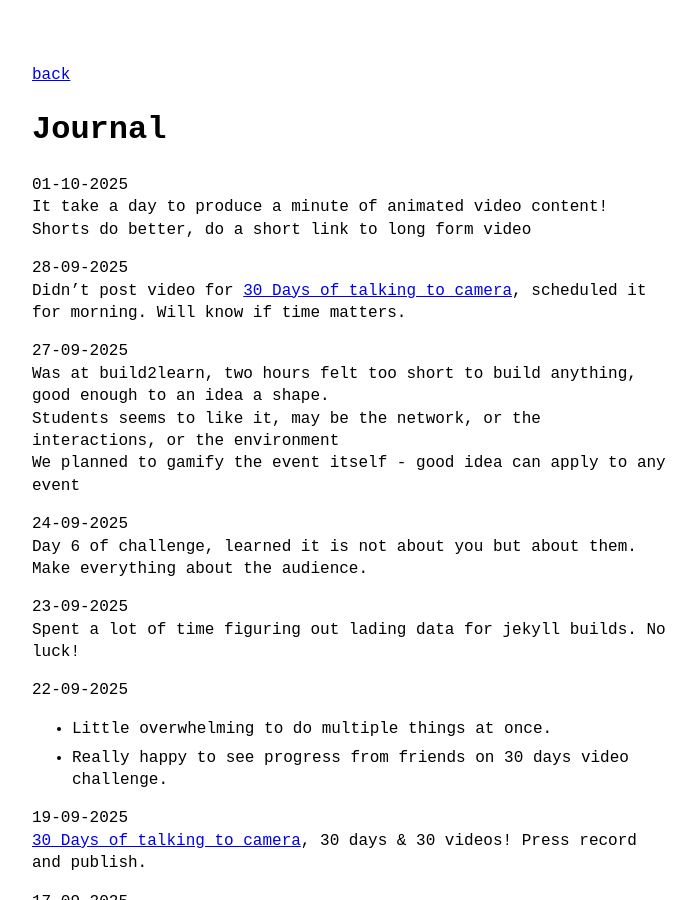
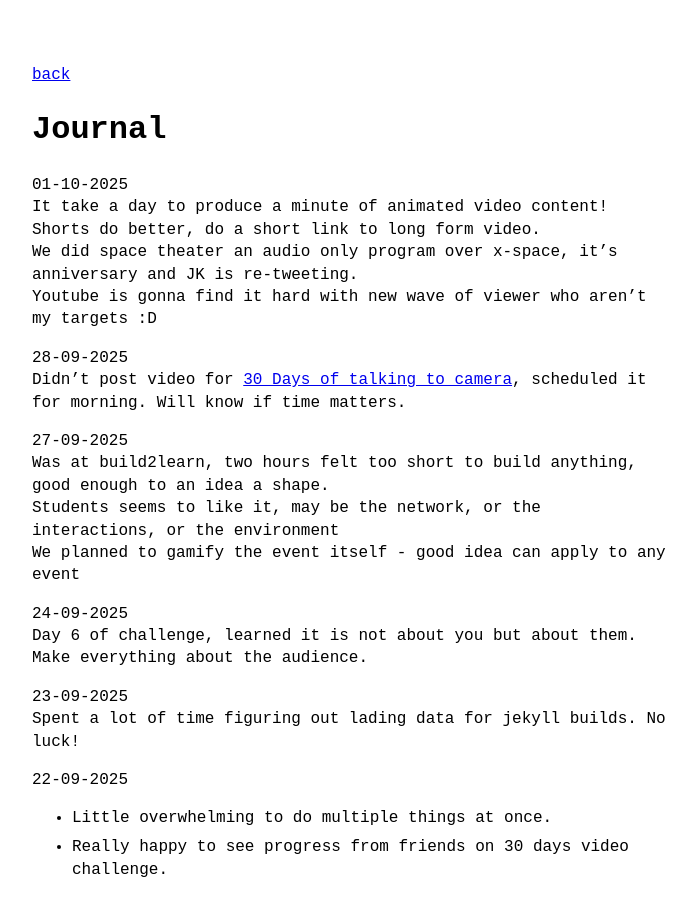
Before and after one commit to VallarasuS/Vallarasu.in, a Jekyll site: the page built from docs/open-journal.md, in a window 1280 px wide and 900 px high. Shown: the whole window, without its empty margins (288-984 px from the left). Built offline with Jekyll 4.4.1, drawn with Linux system fonts in a browser that asks for light colours.

Commit message:
Update open-journal.md

```diff
--- a/docs/open-journal.md
+++ b/docs/open-journal.md
@@ -5,7 +5,9 @@ title: Journal
 
 01-10-2025<br>
 It take a day to produce a minute of animated video content!<br>
-Shorts do better, do a short link to long form video
+Shorts do better, do a short link to long form video. <br>
+We did space theater an audio only program over x-space, it's anniversary and JK is re-tweeting. <br>
+Youtube is gonna find it hard with new wave of viewer who aren't my targets :D
 
 28-09-2025<br>
 Didn't post video for [30 Days of talking to camera](https://vallarasu.in/r/30-days), scheduled it for morning. Will know if time matters.
```
